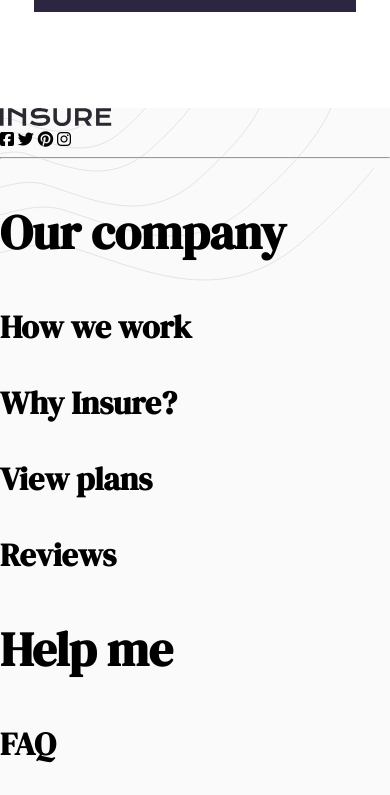
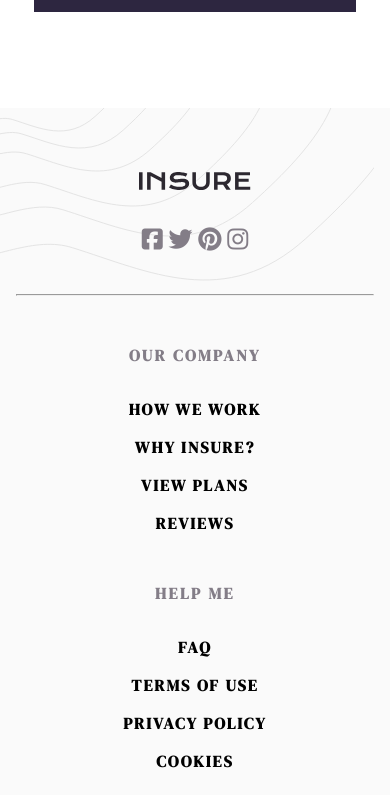
Before and after one commit to HualDev/InsureLandingPage, a plain HTML site: page index.html in a window 390 px wide. Shown: the part 2688-3483 px from the top of the page. Drawn offline with Linux system fonts and the light colour scheme.

Commit message:
Footer mobile version

```diff
--- a/index.html
+++ b/index.html
@@ -100,20 +100,10 @@
     </footer>
   </main>
 
-
+  How we work
   Blog
   Account
   View plans
-
-
-
-  How we work
-
-
-
-
-
-
 
 
   <div class="attribution">
--- a/style.css
+++ b/style.css
@@ -143,4 +143,29 @@ footer{
     background-image: url('./images/bg-pattern-footer-mobile.svg');
     background-repeat: no-repeat;
     background-color: var(--veryLightGray);
+    text-align: center;
+    padding: 4rem 1rem;
 }
+
+.social{
+    margin-top: 2rem;
+    margin-bottom: 2.5rem;
+    color: var(--darkGrayishViolet);
+    font-size: x-large;
+}
+
+footer h2{
+    text-transform: uppercase;
+    color: var(--darkGrayishViolet);
+    letter-spacing: 2.5px;
+    font-size: 1rem;
+    margin-top: 3rem;
+    margin-bottom: 2rem;
+}
+
+footer h3{
+    text-transform: uppercase;
+    font-size: 1rem;
+    letter-spacing: 2px;
+    margin-bottom: 0.5rem;
+}
```
